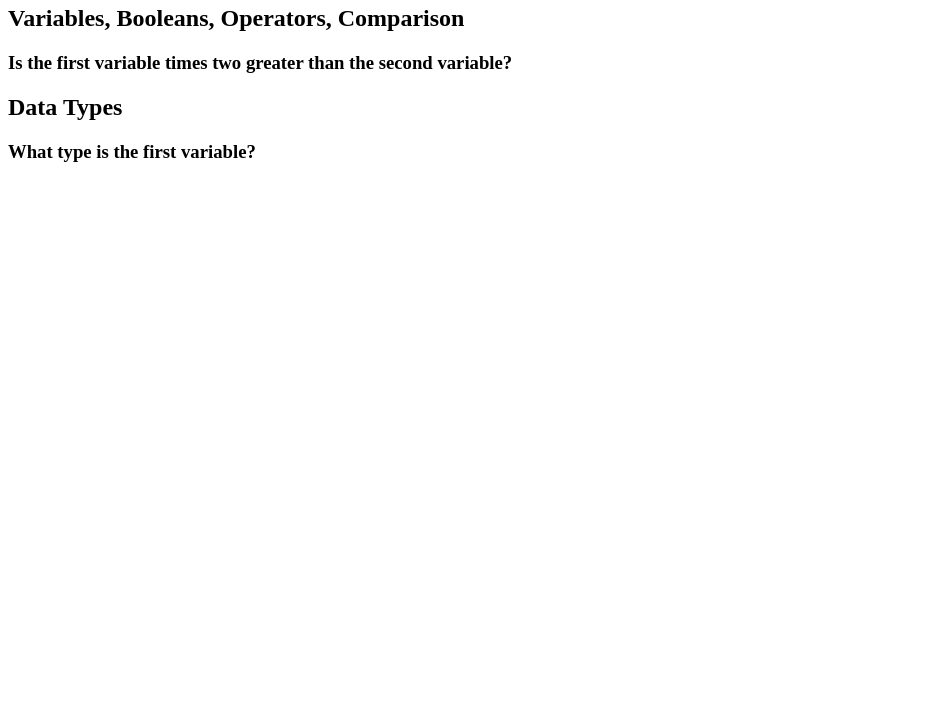
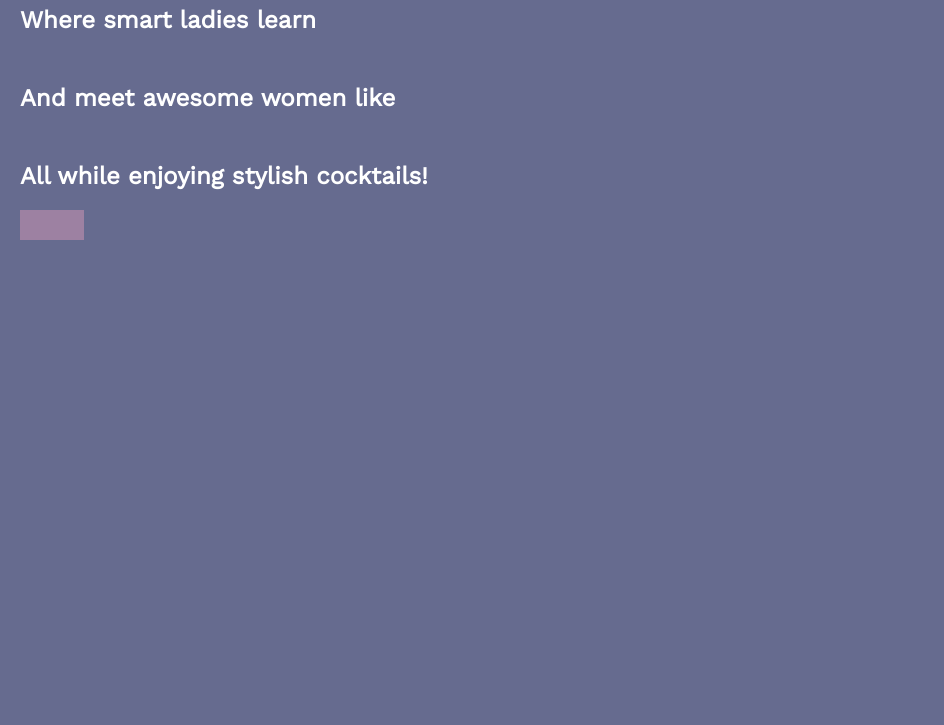
Before and after one commit to thekimwatt/Coding-and-Cocktails-Intro-to-JS, a plain HTML site: page index.html in a window 1280 px wide. Shown: the part 75-800 px from the top of the page, without its empty margins (0-944 px from the left). Drawn offline with nearby package versions, Linux system fonts and the light colour scheme.

Commit message:
Working w/ Functions

```diff
--- a/index.html
+++ b/index.html
@@ -1,21 +1,31 @@
 <!DOCTYPE html>
 <html lang="en">
   <head>
-    <title>Intro to JS</title>
+    <title>C&amp;C App</title>
+    <script type="text/javascript" src="./js/script.js"></script>
+    <link rel="stylesheet" type="text/css" href="./css/styles.css" />
   </head>
+  <body>
+    <h1>Welcome to Coding &amp; Cocktails!</h1>
 
-  <body>
-    <h1>Introducing JavaScript</h1>
+    <div class="content">
+      <div class="learn">
+        <h2>Where smart ladies learn</h2>
+        <ul id="coding-section"></ul>
+      </div>
 
-    <h2>Variables, Booleans, Operators, Comparison</h2>
-    <h3>
-      Is the first variable times two greater than the second variable?
-    </h3>
-    <div id="math"></div>
+      <div class="meet">
+        <h2>And meet awesome women like</h2>
+        <ul id="fellow-ladydevs"></ul>
+      </div>
 
-    <h2>Data Types</h2>
-    <h3>What type is the first variable?</h3>
-    <div id="type"></div>
-    <script src="./js/script.js" type="text/JavaScript"></script>
+      <div class="cocktail">
+        <h2>All while enjoying stylish cocktails!</h2>
+        <button
+          id="cocktail-section"
+          onclick="clickHandler('Hi there LadyDev!')"
+        ></button>
+      </div>
+    </div>
   </body>
 </html>
```
